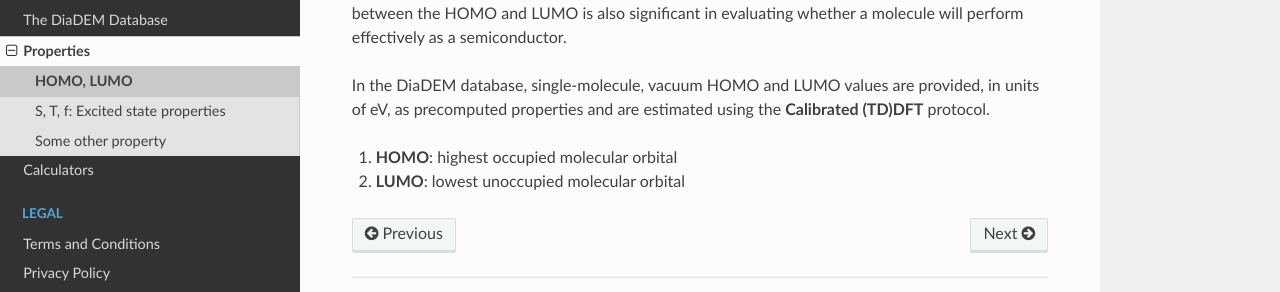
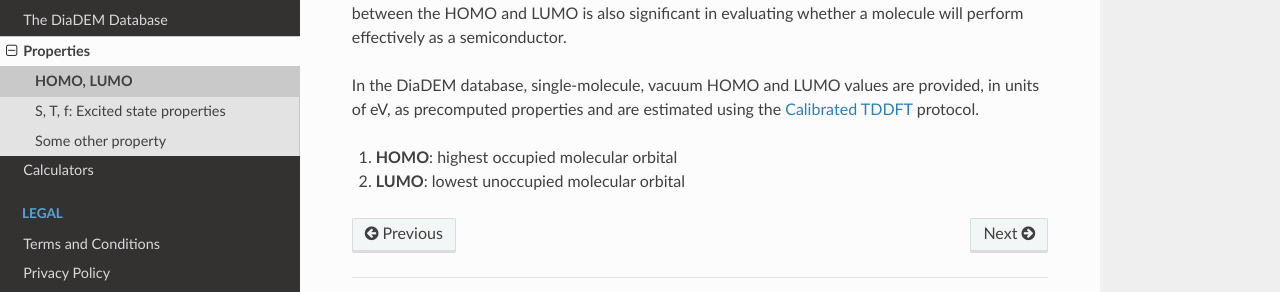
Before and after one commit to diadem-platform/diadem-docs, a Sphinx documentation site: the page built from docs/source/science/properties/Frontier_orbitals.rst, in a window 1280 px wide. Shown: the part 518-810 px from the top of the page. Built offline with Sphinx 7.4.7 and the Read the Docs theme 2.0.0, drawn with Linux system fonts in a browser that asks for light colours.

Commit message:
proper links, missing placeholders inserted in general introduction to calculators

```diff
--- a/docs/source/science/calculators/calib_TDDFT.rst
+++ b/docs/source/science/calculators/calib_TDDFT.rst
@@ -1,3 +1,5 @@
+.. _science_calculators_calibrated_TDDFT:
+
 Calibrated TDDFT
 =================
 
--- a/docs/source/science/calculators/index.rst
+++ b/docs/source/science/calculators/index.rst
@@ -3,7 +3,7 @@
 Calculators
 ============
 
-We refer to implementations of specific scientific methods as *calculators*. E.g., [insert a method here XXX] using CP2K version XYZ with [specify some settings here] would be one calculator, whereas the same computation with [some other settings] would be considered a different calculator. Each calculator may have different versions, e.g. to track changes in the underlying implementation.
+We refer to implementations of specific scientific methods as *calculators*. E.g., DFT-Single-Point as implemented in PySCF version X with a def2-SVP basis set and B3LYP functional would be one calculator, whereas the same computation with the BP functional would be considered a different calculator. Each calculator may have different versions, e.g. to track changes in the underlying implementation.
 A specific molecular property may therefore be provided by multiple calculators of the DiaDEM platform. On the other hand, a single calculator may provide multiple properties, such as HOMO, LUMO, and excitation energy, as all properties are computed when the calculator is executed on a specific compound.
 
 As the accuracy of computed properties is strongly method dependent, the choice of the calculator is crucial both when searching for compounds with a specific property in the database and when computing additional properties on-demand.
--- a/docs/source/science/properties/Excited_states.rst
+++ b/docs/source/science/properties/Excited_states.rst
@@ -9,7 +11,7 @@
 
 Oscillator strengths correspond to the propensity for the transition to occur and are related to the intensity of a transition. Excitations from :math:`S_{0}` > :math:`T_{n}` are formally forbidden and have zero oscillator strengths.
 
-In the DiaDEM database, single-molecule, vacuum vertical excitation energies related to absorption are provided, in units of eV, as precomputed properties and are estimated using the **Calibrated (TD)DFT** protocol. These are calibrated to experimental values. Oscillator strength values are also provided.
+In the DiaDEM database, single-molecule, vacuum vertical excitation energies related to absorption are provided, in units of eV, as precomputed properties and are estimated using the :ref:`science_calculators_calibrated_TDDFT` protocol. These are calibrated to experimental values. Oscillator strength values are also provided.
 
 1. :math:`E(S_{1})`: :math:`S_{0}` > :math:`S_{1}` vertical transition energy
 2. :math:`f(S_{1})`: oscillator strength for the :math:`S_{0}` > :math:`S_{1}` transition
--- a/docs/source/science/properties/Frontier_orbitals.rst
+++ b/docs/source/science/properties/Frontier_orbitals.rst
@@ -9,7 +11,7 @@
 
 Understanding the relative energy levels and spatial distributions of the HOMO and LUMO helps predict the behaviour of molecules in reactions but also their electronic characteristics, especially when interfaced with other materials such as in organic photovoltaic devices. The energy gap between the HOMO and LUMO is also significant in evaluating whether a molecule will perform effectively as a semiconductor.
 
-In the DiaDEM database, single-molecule, vacuum HOMO and LUMO values are provided, in units of eV, as precomputed properties and are estimated using the **Calibrated (TD)DFT** protocol.
+In the DiaDEM database, single-molecule, vacuum HOMO and LUMO values are provided, in units of eV, as precomputed properties and are estimated using the :ref:`science_calculators_calibrated_TDDFT` protocol.
 
 1. **HOMO**: highest occupied molecular orbital
 2. **LUMO**: lowest unoccupied molecular orbital
```
Also changed, not shown: other parts of docs/source/science/properties/Excited_states.rst (+2 -0 lines), other parts of docs/source/science/properties/Frontier_orbitals.rst (+2 -0 lines).
